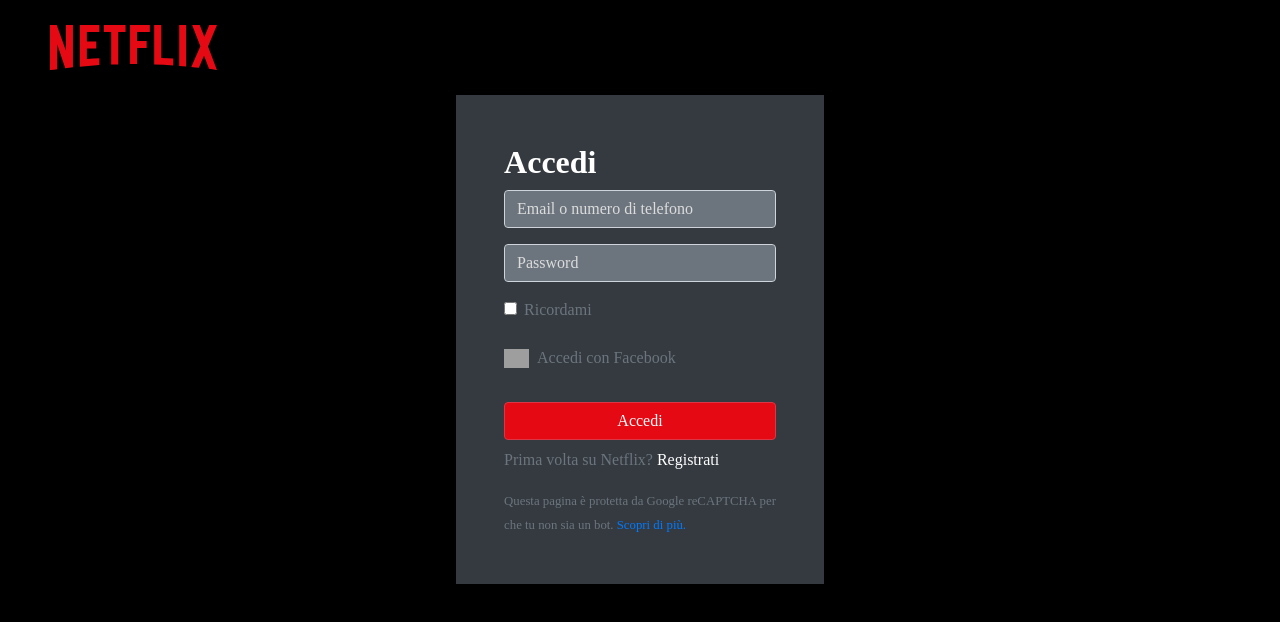
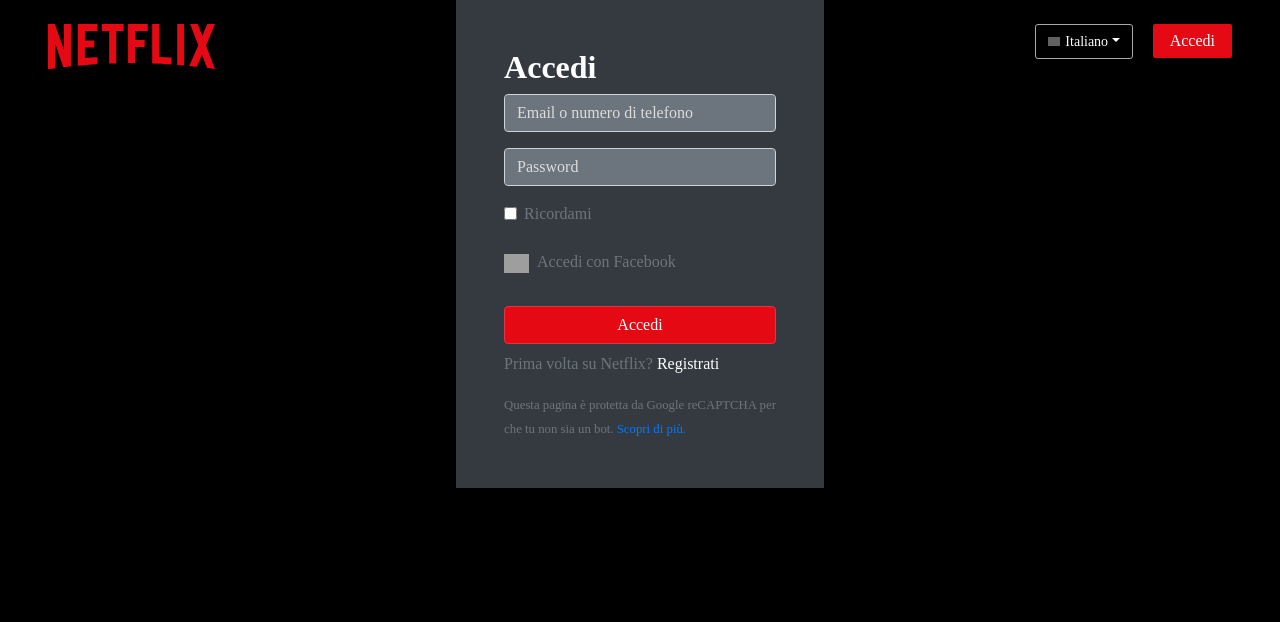
Before and after one commit to maubalzano/netflix-angular, an Angular app in the folder netflix/: page /login in a window 1280 px wide. Shown: the top 622 px of the page. Built offline with nearby package versions, Linux system fonts and the light colour scheme; grey boxes are pictures that could not be loaded; a web font is replaced by a local one.

Commit message:
fix: navbar routes

```diff
--- a/netflix/src/app/app.module.ts
+++ b/netflix/src/app/app.module.ts
@@ -16,6 +16,7 @@
 import { ServicesSingleComponent } from './home/services-single/services-single.component';
 import { EmailFormComponent } from './home/email-form/email-form.component';
 import { FooterComponent } from './shared/components/footer/footer.component';
+import { AppContainerComponent } from './components/app-container/app-container.component';
 
 
 @NgModule({
@@ -31,7 +32,8 @@
     ServicesComponent,
     ServicesSingleComponent,
     EmailFormComponent,
-    FooterComponent
+    FooterComponent,
+    AppContainerComponent
   ],
   imports: [
     BrowserModule,
--- /dev/null
+++ b/netflix/src/app/components/app-container/app-container.component.html
@@ -0,0 +1,2 @@
+<netflix-navbar [showActions]="true" class="py-4 px-3 px-md-5 position-absolute"></netflix-navbar>
+<router-outlet></router-outlet>
--- /dev/null
+++ b/netflix/src/app/components/app-container/app-container.component.ts
@@ -0,0 +1,15 @@
+import { Component, OnInit } from '@angular/core';
+
+@Component({
+  selector: 'netflix-app-container',
+  templateUrl: './app-container.component.html',
+  styleUrls: ['./app-container.component.scss']
+})
+export class AppContainerComponent implements OnInit {
+
+  constructor() { }
+
+  ngOnInit(): void {
+  }
+
+}
--- a/netflix/src/app/home/home/home.component.html
+++ b/netflix/src/app/home/home/home.component.html
@@ -1,5 +1,4 @@
 <div class="container-fluid p-0 d-flex flex-column align-items-center">
-    <netflix-navbar [showActions]="true"class="py-4 px-3 px-md-5 position-absolute"></netflix-navbar>
     <div class="container-fluid hero d-flex flex-column justify-content-center align-items-center">
         <div class="text-center hero-text mb-4">
             <h1 class="text-light mb-3">Film, serie TV e tanto altro. Senza limiti.</h1>
--- a/netflix/src/app/login/login/login.component.html
+++ b/netflix/src/app/login/login/login.component.html
@@ -1,6 +1,4 @@
 <div class="container-fluid p-0 d-flex flex-column align-items-center">
-
-  <netflix-navbar [showActions]="false"></netflix-navbar>
   <form class="bg-dark opacity-25 p-5">
       <h2 class="text-white font-weight-bold">Accedi</h2>
       <div class="mb-3">
```
Also changed, not shown: netflix/src/app/app-routing.module.ts (+12 -3 lines), netflix/src/app/components/app-container/app-container.component.scss (added).
